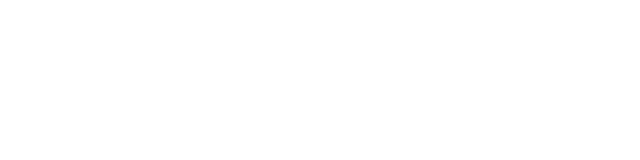
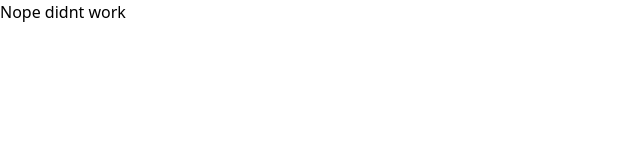
Before and after one commit to Davonne007-TX/world-of-code-and-design, a React (Vite) app: page /ourBurgerPlace in a window 1280 px wide. Before the commit this address had no page. Shown: the top 160 px of the page, without its empty margins (0-640 px from the left). Built offline with nearby package versions, Linux system fonts and the light colour scheme; a web font is replaced by a local one.

Commit message:
did not work first try, chore: add route for next project

```diff
--- a/src/App.jsx
+++ b/src/App.jsx
@@ -11,6 +11,9 @@ const FlyWithUs = React.lazy(() => import("./components/fly/FlyWithUs"));
 const SkateCompetition = React.lazy(() =>
   import("./components/skate/SkateCompetition")
 );
+const OurBurgerPlace = React.lazy(() =>
+  import("./components/restaurant/OurBurgerPlace")
+);
 
 function App() {
   return (
@@ -22,6 +25,7 @@ function App() {
           <Route path="/wannaCode" element={<WannaCode />} />
           <Route path="/fly" element={<FlyWithUs />} />
           <Route path="/skate" element={<SkateCompetition />} />
+          <Route path="/ourBurgerPlace" element={<OurBurgerPlace />} />
         </Routes>
       </Suspense>
     </>
--- a/src/components/ReuseableNavBar.jsx
+++ b/src/components/ReuseableNavBar.jsx
@@ -1,4 +1,4 @@
-export default function ReuseableNavBar({ heading, ourNavLinks }) {
+export default function ReuseableNavBar({ heading, burgerNavLinks }) {
   return (
     <header className="text-white font-serif font-thin w-full p-4">
       <nav className="cursor-pointer relative">
@@ -8,7 +8,7 @@ export default function ReuseableNavBar({ heading, ourNavLinks }) {
           </h1>
 
           <ul className="hidden lg:flex justify-between gap-8 items-center text-lg">
-            {ourNavLinks}
+            {burgerNavLinks}
           </ul>
 
           <button className="text-4xl absolute right-0 cursor-pointer">
--- a/src/components/restaurant/OurBurgerPlace.jsx
+++ b/src/components/restaurant/OurBurgerPlace.jsx
@@ -10,18 +10,7 @@ export default function OurBurgerPlace() {
 
   return (
     <main>
-      <section className="bg-[url-('/images/burgerAndFries.jpg')] bg-cover min-h-screen">
-        <ReuseableNavBar
-          header={"Our Burger Place"}
-          ourNavLinks={
-            <>
-              {ourBurgerLinks.map((links) => (
-                <li key={links.id}>{links.burgerLinks}</li>
-              ))}
-            </>
-          }
-        />
-      </section>
+      <h1>Nope didnt work</h1>
     </main>
   );
 }
--- a/src/data/myWork.js
+++ b/src/data/myWork.js
@@ -3,4 +3,5 @@ export const myWork = [
   { id: 2, text: "Wanna Code?", link: "/wannaCode" },
   { id: 3, text: "Fly With Us", link: "/fly" },
   { id: 4, text: "Skate", link: "/skate" },
+  { id: 5, text: "Our Burger Place", link: "/ourBurgerPlace" },
 ];
```
